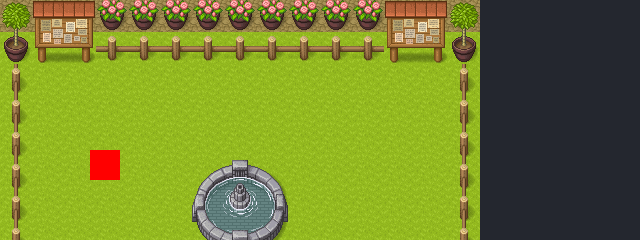
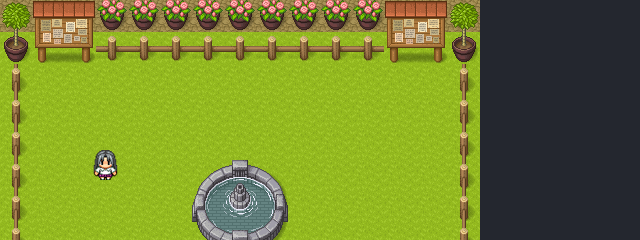
Before and after one commit to GardeniaOliveira/RPG-game-with-react-ts-BoniekyLacerda, a React (Create React App) app: page / in a window 1280 px wide. Shown: the top 240 px of the page, without its empty margins (0-640 px from the left). Built offline with nearby package versions, Linux system fonts and the light colour scheme.

Commit message:
added characterSides

```diff
--- a/src/App.tsx
+++ b/src/App.tsx
@@ -37,7 +37,7 @@ const App = () => {
   return (
     <C.Container>
       <C.Map>
-        <Character x={char.x} y={char.y} />
+        <Character x={char.x} y={char.y} side={char.side} />
       </C.Map>
     </C.Container>
   );
--- a/src/components/Character/index.tsx
+++ b/src/components/Character/index.tsx
@@ -1,11 +1,26 @@
 import * as C from "./styles";
+import { CharacterSides } from "../../types/CharacterSides";
 
 type Props = {
   x: number;
   y: number;
+  side: CharacterSides;
 };
-export const Character = ({ x, y }: Props) => {
+export const Character = ({ x, y, side }: Props) => {
   //all quadrate has a size 30x30, so to move the position is only multiply by size
   const size = 30;
-  return <C.Container size={size} left={x * size} top={y * size}></C.Container>;
+  const sides = {
+    down: 0,
+    left: -30,
+    right: -60,
+    up: -90,
+  };
+  return (
+    <C.Container
+      size={size}
+      left={x * size}
+      top={y * size}
+      sidePos={sides[side] ?? 0}
+    ></C.Container>
+  );
 };
--- a/src/components/Character/styles.ts
+++ b/src/components/Character/styles.ts
@@ -4,11 +4,13 @@ export const Container = styled.div<{
   size: number;
   left: number;
   top: number;
+  sidePos: number;
 }>`
   width: ${(props) => props.size}px;
   height: ${(props) => props.size}px;
-  background-color: red;
-  position: absolute;
   left: ${(props) => props.left}px;
   top: ${(props) => props.top}px;
+  position: absolute;
+  background-image: url("/assets/char.png");
+  background-position: 0px ${(props) => props.sidePos}px;
 `;
--- a/src/hooks/useCharacter.ts
+++ b/src/hooks/useCharacter.ts
@@ -1,14 +1,17 @@
 import { useState } from "react";
+import { CharacterSides } from "../types/CharacterSides";
 
 export const useCharacter = () => {
   //the new character starts with this position
   const [pos, setPos] = useState({ x: 3, y: 5 });
+  const [side, setSide] = useState<CharacterSides>("down");
 
   const moveLeft = () => {
     setPos((pos) => ({
       x: pos.x - 1,
       y: pos.y,
     }));
+    setSide("left");
   };
 
   const moveRight = () => {
@@ -16,6 +19,7 @@ export const useCharacter = () => {
       x: pos.x + 1,
       y: pos.y,
     }));
+    setSide("right");
   };
 
   const moveUp = () => {
@@ -23,6 +27,7 @@ export const useCharacter = () => {
       x: pos.x,
       y: pos.y - 1,
     }));
+    setSide("up");
   };
 
   const moveDown = () => {
@@ -30,11 +35,13 @@ export const useCharacter = () => {
       x: pos.x,
       y: pos.y + 1,
     }));
+    setSide("down");
   };
 
   return {
     x: pos.x,
     y: pos.y,
+    side: side,
     moveLeft,
     moveRight,
     moveUp,
--- /dev/null
+++ b/src/types/CharacterSides.ts
@@ -0,0 +1 @@
+export type CharacterSides = "down" | "up" | "right" | "left";
```
